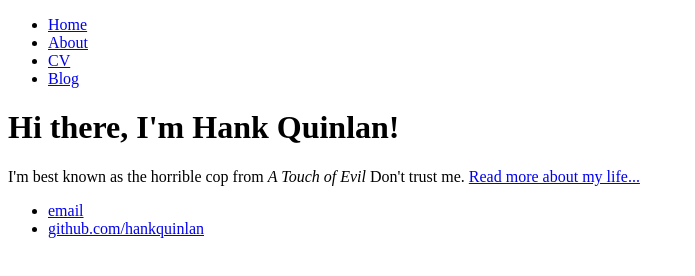
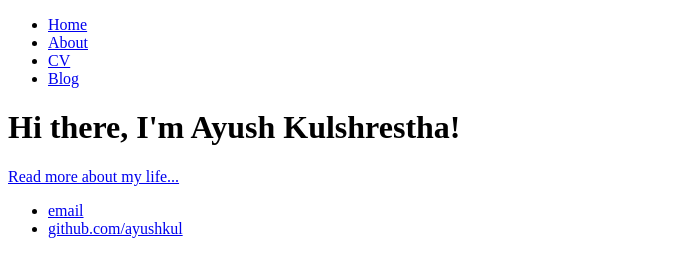
Before and after one commit to ayushkul2910/ayushkul2910.github.io, a plain HTML site: page index.html in a window 1280 px wide. Shown: the whole page, without its empty margins (0-695 px from the left). Drawn offline with Linux system fonts and the light colour scheme.

Commit message:
Update index.html

```diff
--- a/index.html
+++ b/index.html
@@ -1,7 +1,7 @@
 <!DOCTYPE html>
 <html>
 	<head>
-		<title>Hank Quinlan, Horrible Cop</title>
+		<title>Ayush Kulshrestha</title>
 	</head>
 	<body>
 		<nav>
@@ -14,14 +14,14 @@
 		</nav>
 		<div class="container">
     		<div class="blurb">
-        		<h1>Hi there, I'm Hank Quinlan!</h1>
-				<p>I'm best known as the horrible cop from <em>A Touch of Evil</em> Don't trust me. <a href="/about">Read more about my life...</a></p>
+        		<h1>Hi there, I'm Ayush Kulshrestha!</h1>
+				<a href="/about">Read more about my life...</a>
     		</div><!-- /.blurb -->
 		</div><!-- /.container -->
 		<footer>
     		<ul>
-        		<li><a href="mailto:hankquinlanhub@gmail.com">email</a></li>
-        		<li><a href="https://github.com/hankquinlan">github.com/hankquinlan</a></li>
+        		<li><a href="mailto:kulshrestha.ayush2910@gmail.com">email</a></li>
+        		<li><a href="https://github.com/ayushkul2910">github.com/ayushkul</a></li>
 			</ul>
 		</footer>
 	</body>
```
